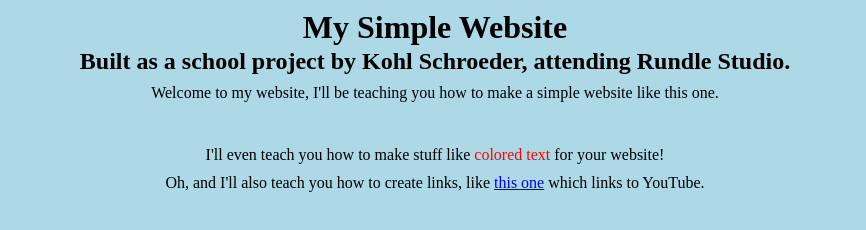
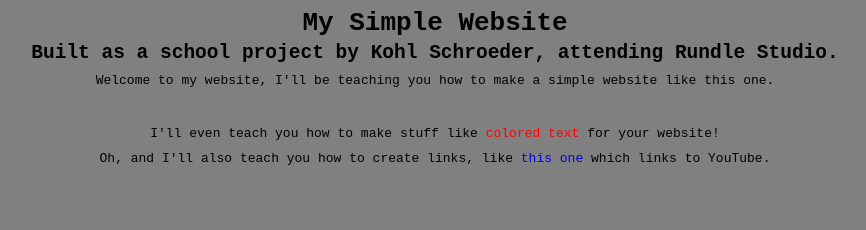
Before and after one commit to kschroeder-rundlestudio/kschroeder-rundlestudio.github.io, a plain HTML site: page index.html in a window 1280 px wide. Shown: the whole page, without its empty margins (205-1071 px from the left). Drawn offline with Linux system fonts and the light colour scheme.

Commit message:
Update stylesheet.css

```diff
--- a/stylesheet.css
+++ b/stylesheet.css
@@ -1,10 +1,18 @@
 html, body {
-  background-color: lightblue;
+  background-color: grey;
 }
 #content {
+  font-family: monospace;
   text-align: center;
 }
-h1, h2, p, br {
+h1, h2, p, br, a {
+  font-family: inherit;
   text-align: inherit;
   line-height: 12px;
 }
+a {
+  text-decoration: none;
+}
+a:hover {
+  text-decoration: underline;
+}
```
